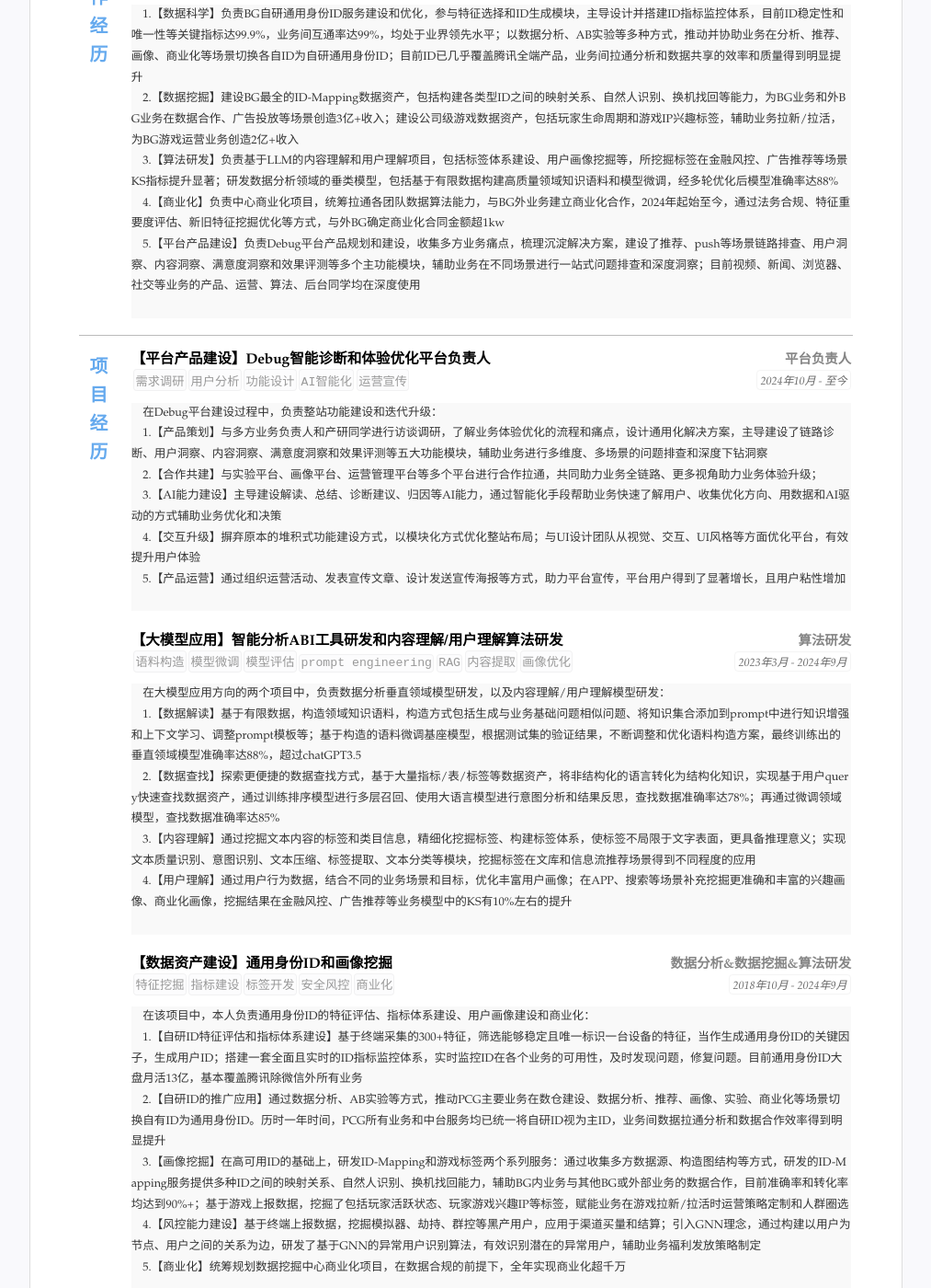
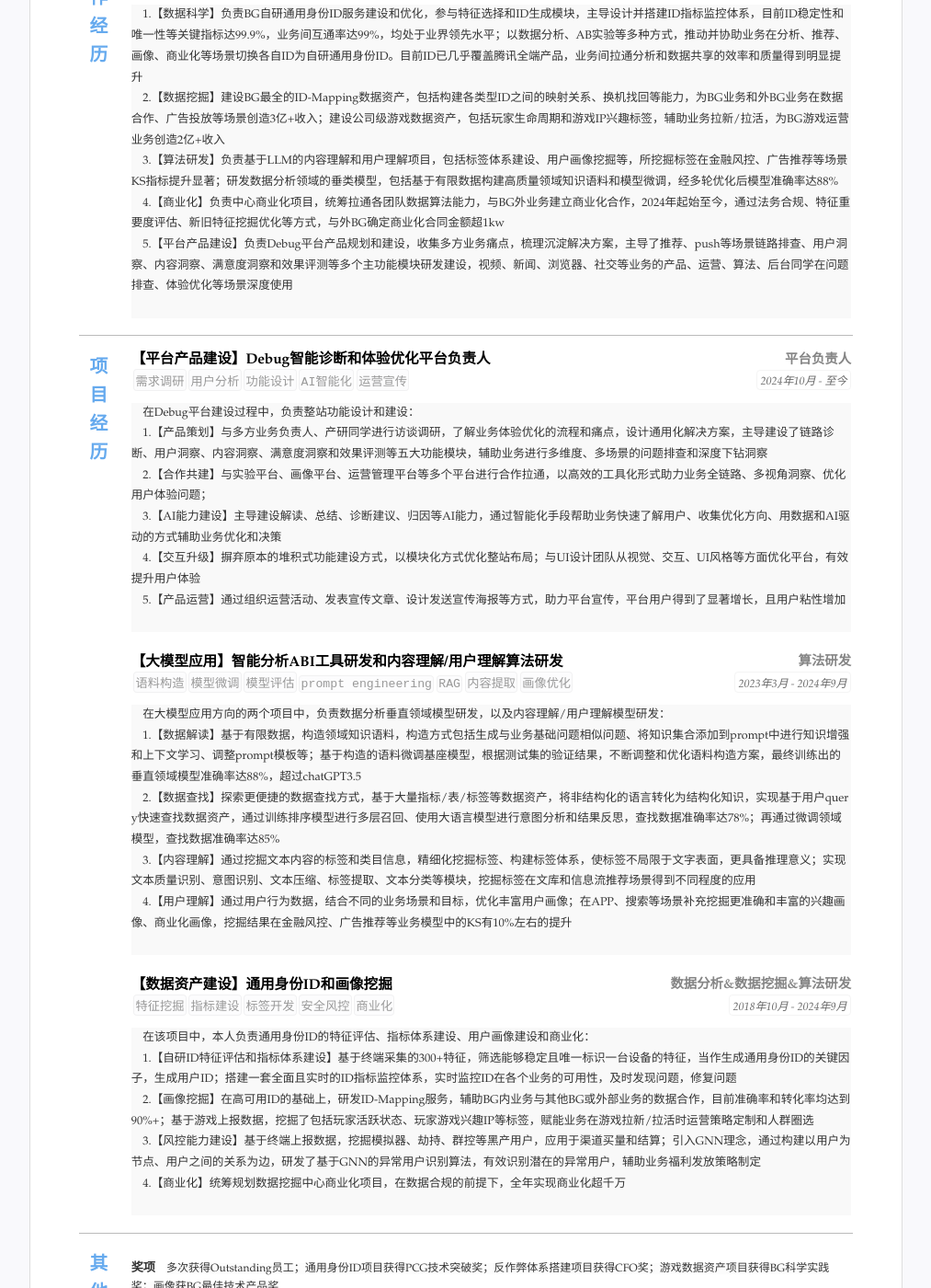
Before and after one commit to wenruity/resume1, a Jekyll site: the page built from index.html, in a window 1280 px wide and 1400 px high, scrolled down 656 px. Shown: the whole window at 92% size, without its empty margins (133-1146 px from the left). Built offline with Jekyll 4.4.1, drawn with Linux system fonts in a browser that asks for light colours.

Commit message:
Update resume.yml

```diff
--- a/_data/resume.yml
+++ b/_data/resume.yml
@@ -75,11 +75,11 @@ main: #简历主要内容，
     - 大语言模型应用
     - Debug平台建设
     # summary: 职务或者工作总结(自动折叠)
-    detail: 1.【数据科学】负责BG自研通用身份ID服务建设和优化，参与特征选择和ID生成模块，主导设计并搭建ID指标监控体系，目前ID稳定性和唯一性等关键指标达99.9%，业务间互通率达99%，均处于业界领先水平；以数据分析、AB实验等多种方式，推动并协助业务在分析、推荐、画像、商业化等场景切换各自ID为自研通用身份ID；目前ID已几乎覆盖腾讯全端产品，业务间拉通分析和数据共享的效率和质量得到明显提升 <br>  &nbsp &nbsp
-            2.【数据挖掘】建设BG最全的ID-Mapping数据资产，包括构建各类型ID之间的映射关系、自然人识别、换机找回等能力，为BG业务和外BG业务在数据合作、广告投放等场景创造3亿+收入；建设公司级游戏数据资产，包括玩家生命周期和游戏IP兴趣标签，辅助业务拉新/拉活，为BG游戏运营业务创造2亿+收入 <br>  &nbsp &nbsp
+    detail: 1.【数据科学】负责BG自研通用身份ID服务建设和优化，参与特征选择和ID生成模块，主导设计并搭建ID指标监控体系，目前ID稳定性和唯一性等关键指标达99.9%，业务间互通率达99%，均处于业界领先水平；以数据分析、AB实验等多种方式，推动并协助业务在分析、推荐、画像、商业化等场景切换各自ID为自研通用身份ID。目前ID已几乎覆盖腾讯全端产品，业务间拉通分析和数据共享的效率和质量得到明显提升 <br>  &nbsp &nbsp
+            2.【数据挖掘】建设BG最全的ID-Mapping数据资产，包括构建各类型ID之间的映射关系、换机找回等能力，为BG业务和外BG业务在数据合作、广告投放等场景创造3亿+收入；建设公司级游戏数据资产，包括玩家生命周期和游戏IP兴趣标签，辅助业务拉新/拉活，为BG游戏运营业务创造2亿+收入 <br>  &nbsp &nbsp
             3.【算法研发】负责基于LLM的内容理解和用户理解项目，包括标签体系建设、用户画像挖掘等，所挖掘标签在金融风控、广告推荐等场景KS指标提升显著；研发数据分析领域的垂类模型，包括基于有限数据构建高质量领域知识语料和模型微调，经多轮优化后模型准确率达88% <br>  &nbsp &nbsp
             4.【商业化】负责中心商业化项目，统筹拉通各团队数据算法能力，与BG外业务建立商业化合作，2024年起始至今，通过法务合规、特征重要度评估、新旧特征挖掘优化等方式，与外BG确定商业化合同金额超1kw <br>  &nbsp &nbsp
-            5.【平台产品建设】负责Debug平台产品规划和建设，收集多方业务痛点，梳理沉淀解决方案，建设了推荐、push等场景链路排查、用户洞察、内容洞察、满意度洞察和效果评测等多个主功能模块，辅助业务在不同场景进行一站式问题排查和深度洞察；目前视频、新闻、浏览器、社交等业务的产品、运营、算法、后台同学均在深度使用  <br>  &nbsp &nbsp
+            5.【平台产品建设】负责Debug平台产品规划和建设，收集多方业务痛点，梳理沉淀解决方案，主导了推荐、push等场景链路排查、用户洞察、内容洞察、满意度洞察和效果评测等多个主功能模块研发建设，视频、新闻、浏览器、社交等业务的产品、运营、算法、后台同学在问题排查、体验优化等场景深度使用  <br>  &nbsp &nbsp
 
 
     open: open
@@ -96,9 +96,9 @@ main: #简历主要内容，
     - 功能设计
     - AI智能化
     - 运营宣传
-    detail: 在Debug平台建设过程中，负责整站功能建设和迭代升级： <br>  &nbsp &nbsp
-            1.【产品策划】与多方业务负责人和产研同学进行访谈调研，了解业务体验优化的流程和痛点，设计通用化解决方案，主导建设了链路诊断、用户洞察、内容洞察、满意度洞察和效果评测等五大功能模块，辅助业务进行多维度、多场景的问题排查和深度下钻洞察 <br>  &nbsp &nbsp
-            2.【合作共建】与实验平台、画像平台、运营管理平台等多个平台进行合作拉通，共同助力业务全链路、更多视角助力业务体验升级；<br>  &nbsp &nbsp
+    detail: 在Debug平台建设过程中，负责整站功能设计和建设： <br>  &nbsp &nbsp
+            1.【产品策划】与多方业务负责人、产研同学进行访谈调研，了解业务体验优化的流程和痛点，设计通用化解决方案，主导建设了链路诊断、用户洞察、内容洞察、满意度洞察和效果评测等五大功能模块，辅助业务进行多维度、多场景的问题排查和深度下钻洞察 <br>  &nbsp &nbsp
+            2.【合作共建】与实验平台、画像平台、运营管理平台等多个平台进行合作拉通，以高效的工具化形式助力业务全链路、多视角洞察、优化用户体验问题；<br>  &nbsp &nbsp
             3.【AI能力建设】主导建设解读、总结、诊断建议、归因等AI能力，通过智能化手段帮助业务快速了解用户、收集优化方向、用数据和AI驱动的方式辅助业务优化和决策 <br>  &nbsp &nbsp
             4.【交互升级】摒弃原本的堆积式功能建设方式，以模块化方式优化整站布局；与UI设计团队从视觉、交互、UI风格等方面优化平台，有效提升用户体验 <br>  &nbsp &nbsp
             5.【产品运营】通过组织运营活动、发表宣传文章、设计发送宣传海报等方式，助力平台宣传，平台用户得到了显著增长，且用户粘性增加 <br>  &nbsp &nbsp
@@ -130,11 +130,10 @@ main: #简历主要内容，
     - 安全风控
     - 商业化
     detail: 在该项目中，本人负责通用身份ID的特征评估、指标体系建设、用户画像建设和商业化： <br>  &nbsp &nbsp
-            1.【自研ID特征评估和指标体系建设】基于终端采集的300+特征，筛选能够稳定且唯一标识一台设备的特征，当作生成通用身份ID的关键因子，生成用户ID；搭建一套全面且实时的ID指标监控体系，实时监控ID在各个业务的可用性，及时发现问题，修复问题。目前通用身份ID大盘月活13亿，基本覆盖腾讯除微信外所有业务 <br>  &nbsp &nbsp
-            2.【自研ID的推广应用】通过数据分析、AB实验等方式，推动PCG主要业务在数仓建设、数据分析、推荐、画像、实验、商业化等场景切换自有ID为通用身份ID。历时一年时间，PCG所有业务和中台服务均已统一将自研ID视为主ID，业务间数据拉通分析和数据合作效率得到明显提升 <br>  &nbsp &nbsp
-            3.【画像挖掘】在高可用ID的基础上，研发ID-Mapping和游戏标签两个系列服务：通过收集多方数据源、构造图结构等方式，研发的ID-Mapping服务提供多种ID之间的映射关系、自然人识别、换机找回能力，辅助BG内业务与其他BG或外部业务的数据合作，目前准确率和转化率均达到90%+；基于游戏上报数据，挖掘了包括玩家活跃状态、玩家游戏兴趣IP等标签，赋能业务在游戏拉新/拉活时运营策略定制和人群圈选 <br>  &nbsp &nbsp
-            4.【风控能力建设】基于终端上报数据，挖掘模拟器、劫持、群控等黑产用户，应用于渠道买量和结算；引入GNN理念，通过构建以用户为节点、用户之间的关系为边，研发了基于GNN的异常用户识别算法，有效识别潜在的异常用户，辅助业务福利发放策略制定 <br>  &nbsp &nbsp
-            5.【商业化】统筹规划数据挖掘中心商业化项目，在数据合规的前提下，全年实现商业化超千万 <br>  &nbsp &nbsp
+            1.【自研ID特征评估和指标体系建设】基于终端采集的300+特征，筛选能够稳定且唯一标识一台设备的特征，当作生成通用身份ID的关键因子，生成用户ID；搭建一套全面且实时的ID指标监控体系，实时监控ID在各个业务的可用性，及时发现问题，修复问题 <br>  &nbsp &nbsp
+            2.【画像挖掘】在高可用ID的基础上，研发ID-Mapping服务，辅助BG内业务与其他BG或外部业务的数据合作，目前准确率和转化率均达到90%+；基于游戏上报数据，挖掘了包括玩家活跃状态、玩家游戏兴趣IP等标签，赋能业务在游戏拉新/拉活时运营策略定制和人群圈选 <br>  &nbsp &nbsp
+            3.【风控能力建设】基于终端上报数据，挖掘模拟器、劫持、群控等黑产用户，应用于渠道买量和结算；引入GNN理念，通过构建以用户为节点、用户之间的关系为边，研发了基于GNN的异常用户识别算法，有效识别潜在的异常用户，辅助业务福利发放策略制定 <br>  &nbsp &nbsp
+            4.【商业化】统筹规划数据挖掘中心商业化项目，在数据合规的前提下，全年实现商业化超千万 <br>  &nbsp &nbsp
     sub: 数据分析&数据挖掘&算法研发
    #可继续添加更多内容
 
```
